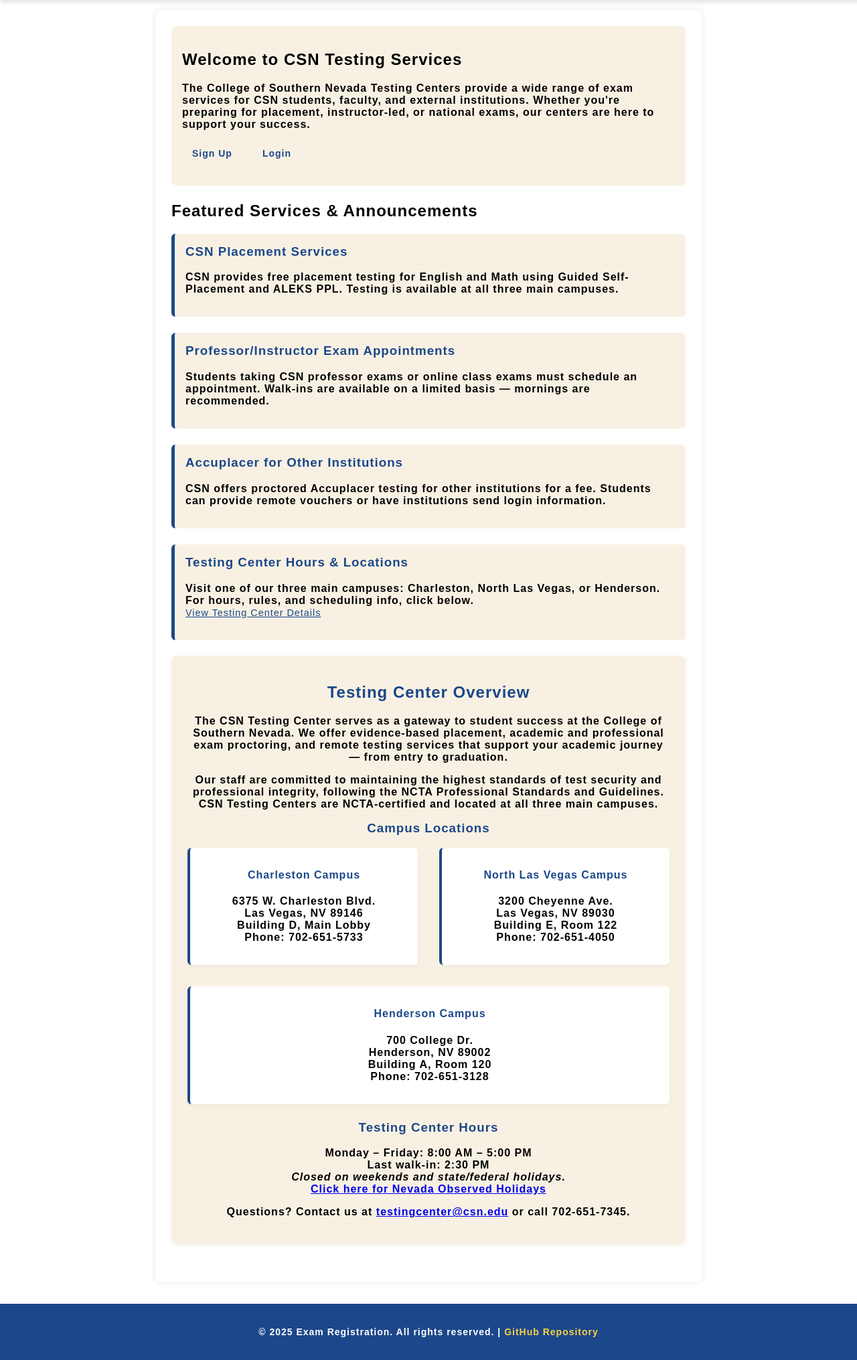
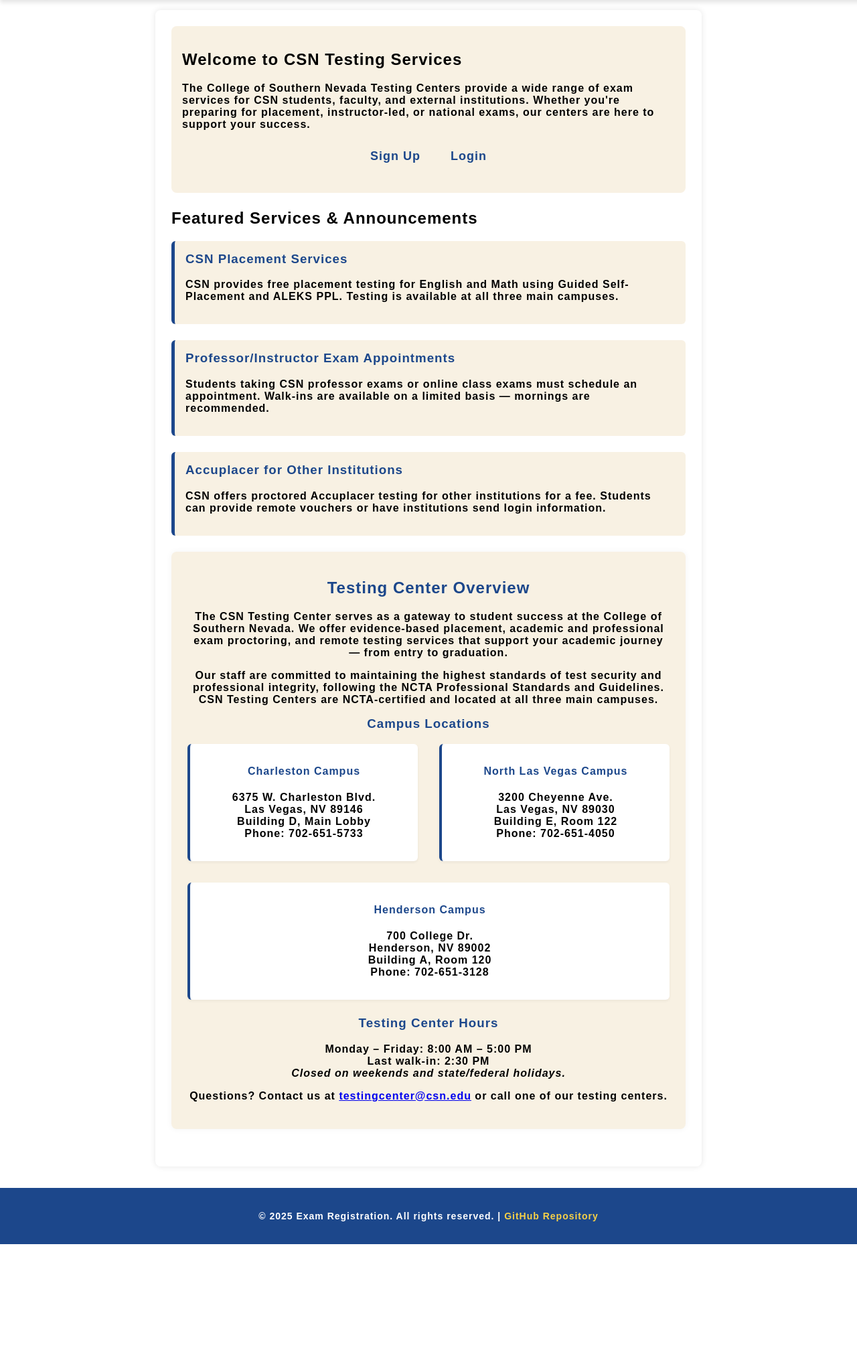
Before and after one commit to blingo77/CIT_260_Proj, a Flask app: page / in a window 1280 px wide. Shown: the part 85-2116 px from the top of the page at 67% size. After the commit the page ends 1943 px from the top, so only its background shows below. Run offline with Flask 3, Linux system fonts and the light colour scheme.

Commit message:
made a few adjustments to the text in the homepage

```diff
--- a/BLL/app.py
+++ b/BLL/app.py
@@ -40,4 +40,4 @@ def get_users():
     return jsonify([user.to_dict() for user in users])
 
 if __name__ == "__main__":
-    app.run(debug=True, host="0.0.0.0", port=5000)
+    app.run(debug=True)
--- a/presentation/static/css/home.css
+++ b/presentation/static/css/home.css
@@ -139,7 +139,8 @@ main {
     gap: 15px;
     list-style: none;
     padding: 10px 0;
-    font-size: 14px;
+    font-size: 18px;
+    justify-content: center;
 }
 
 .loginsignup a {
--- a/presentation/templates/guest_nav.html
+++ b/presentation/templates/guest_nav.html
@@ -1,4 +1,6 @@
 <!-- templates/partials/guest_nav.html -->
+
+<!-- This is going to be the guest nagivation bar when users are not signed in-->
 <header>
     <nav>
         <div class="logo">
--- a/presentation/templates/index.html
+++ b/presentation/templates/index.html
@@ -62,14 +62,6 @@
                 </p>
             </div>
 
-            <div class="news-item">
-                <h3>Testing Center Hours & Locations</h3>
-                <p>
-                    Visit one of our three main campuses: Charleston, North Las Vegas, or Henderson. For hours, rules, and scheduling info, click below.
-                    <br>
-                    <a href="#">View Testing Center Details</a>
-                </p>
-            </div>
         </section>
         <section id="testing-center-info">
             <h2>Testing Center Overview</h2>
@@ -104,10 +96,9 @@
                 <strong>Monday – Friday:</strong> 8:00 AM – 5:00 PM<br>
                 <strong>Last walk-in:</strong> 2:30 PM<br>
                 <em>Closed on weekends and state/federal holidays.</em><br>
-                <a href="#">Click here for Nevada Observed Holidays</a>
             </p>
 
-            <p>Questions? Contact us at <a href="mailto:testingcenter@csn.edu">testingcenter@csn.edu</a> or call 702-651-7345.</p>
+            <p>Questions? Contact us at <a href="mailto:testingcenter@csn.edu">testingcenter@csn.edu</a> or call one of our testing centers.</p>
         </section>
 
     </main>
--- a/presentation/templates/user_nav.html
+++ b/presentation/templates/user_nav.html
@@ -1,4 +1,6 @@
 <!-- templates/partials/user_nav.html -->
+
+<!-- this is going to be the nav bar for when users are signed in -->
 <header>
     <nav>
         <div class="logo">
```
